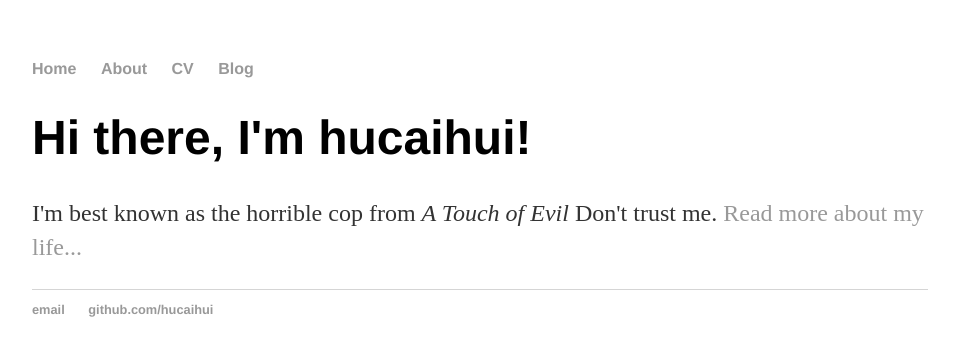
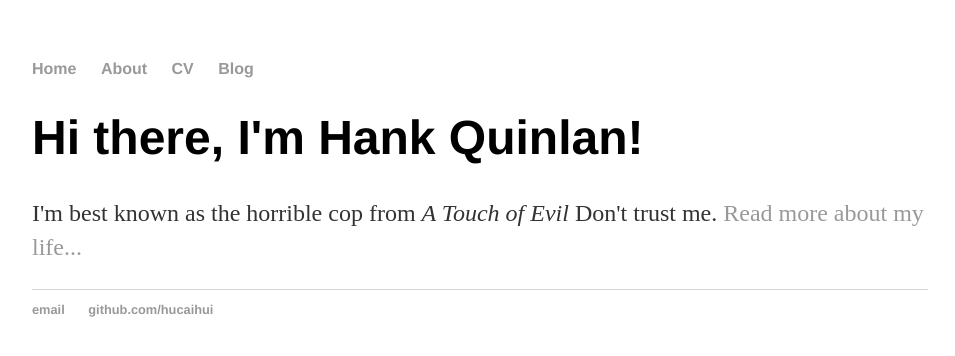
Before and after one commit to hucaihui/hucaihui.github.io, a Jekyll site: the page built from index.html, in a window 1280 px wide. Shown: the top 356 px of the page, without its empty margins (160-1115 px from the left). Built offline with Jekyll 4.4.1, drawn with Linux system fonts in a browser that asks for light colours.

Commit message:
Update index.html

```diff
--- a/index.html
+++ b/index.html
@@ -1,32 +1,8 @@
-
-<!DOCTYPE html>
-<html>
-    <head>
-         <!-- link to main stylesheet -->
-        <link rel="stylesheet" type="text/css" href="/css/main.css">
-        <title>hucaihui</title>
-    </head>
-    <body>
-        <nav>
-            <ul>
-                <li><a href="/">Home</a></li>
-                <li><a href="/about">About</a></li>
-                <li><a href="/cv">CV</a></li>
-                <li><a href="/blog">Blog</a></li>
-            </ul>
-        </nav>
-        <div class="container">
-            <div class="blurb">
-                <h1>Hi there, I'm hucaihui!</h1>
-                <p>I'm best known as the horrible cop from <em>A Touch of Evil</em> Don't trust me. <a href="/about">Read more about my life...</a></p>
-            </div><!-- /.blurb -->
-        </div><!-- /.container -->
-        <footer>
-            <ul>
-
-                <li><a href="hucaihuime@foxmail.com">email</a></li>
-                <li><a href="https://github.com/hucaihui">github.com/hucaihui</a></li>
-            </ul>
-        </footer>
-    </body>
-</html>
+---
+layout: default
+title: Hank Quinlan, Horrible Cop
+---
+<div class="blurb">
+    <h1>Hi there, I'm Hank Quinlan!</h1>
+    <p>I'm best known as the horrible cop from <em>A Touch of Evil</em> Don't trust me. <a href="/about">Read more about my life...</a></p>
+</div><!-- /.blurb -->
```
